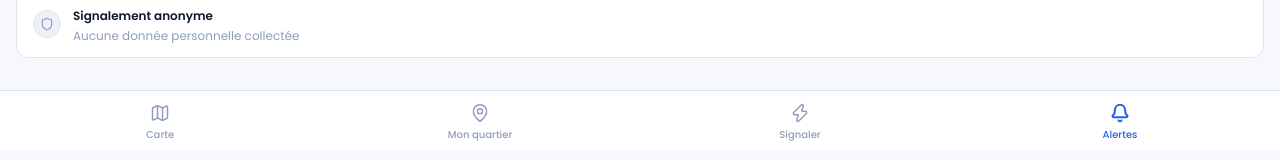
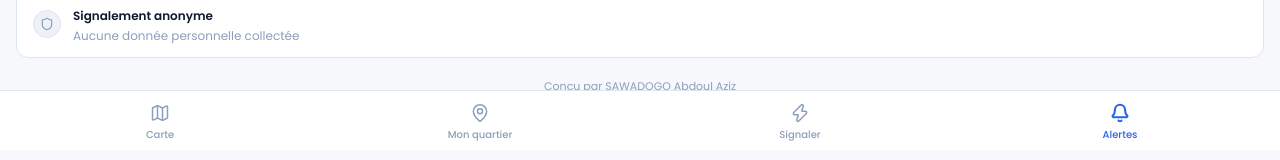
Before and after one commit to Ak-lord/voltis-frontend, a React (Vite) app: page /alertes in a window 1280 px wide. Shown: the part 650-810 px from the top of the page. Built offline with nearby package versions, Linux system fonts and the light colour scheme; no server answers.

Commit message:
Initial commit

```diff
--- a/src/pages/Alertes.jsx
+++ b/src/pages/Alertes.jsx
@@ -269,6 +269,10 @@ export default function Alertes() {
             </div>
           ))}
         </div>
+        {/* Signature */}
+        <p className="text-center py-2" style={{ fontSize: '11px', color: 'var(--text-tertiary)' }}>
+          Conçu par SAWADOGO Abdoul Aziz
+        </p>
       </div>
     </div>
   )
```
